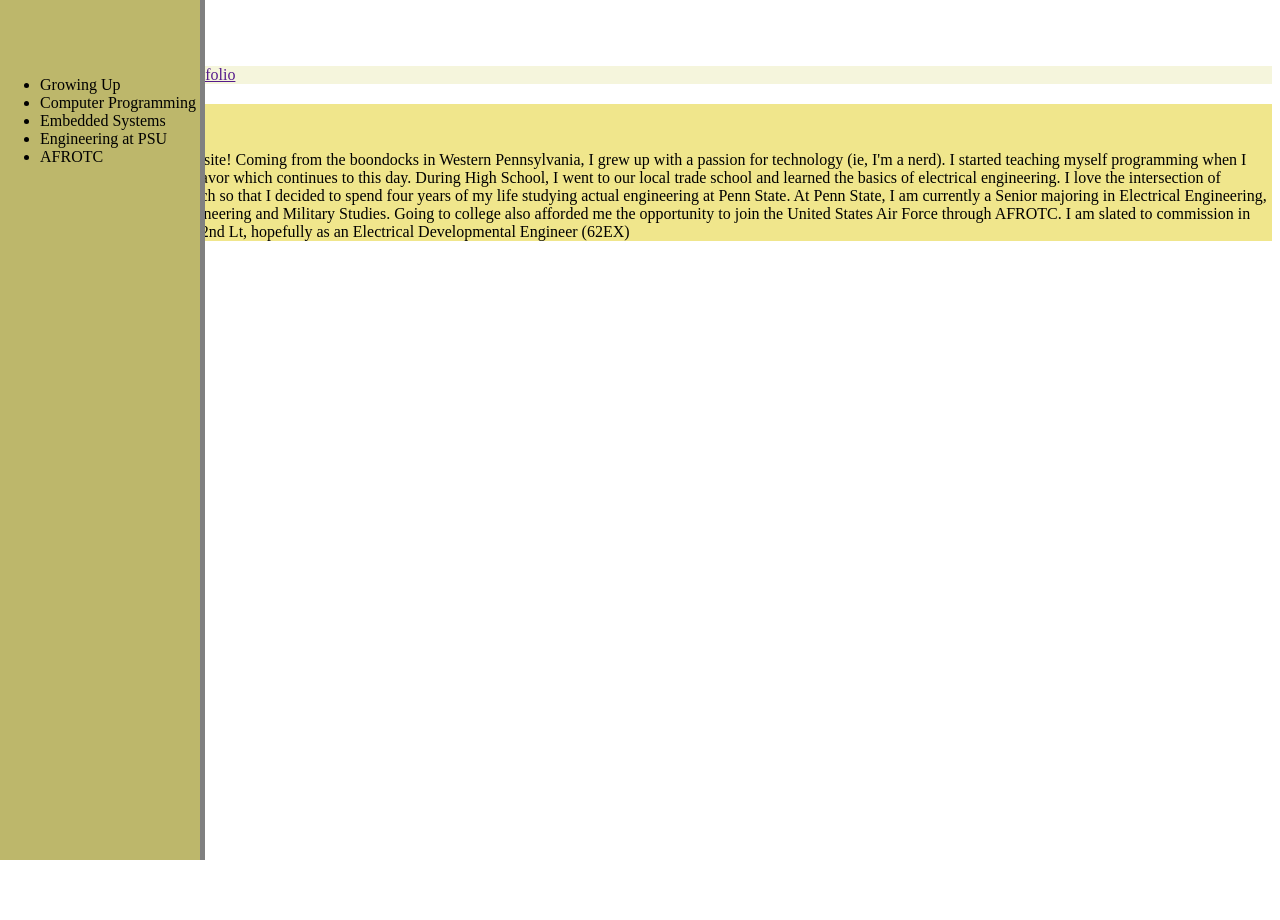
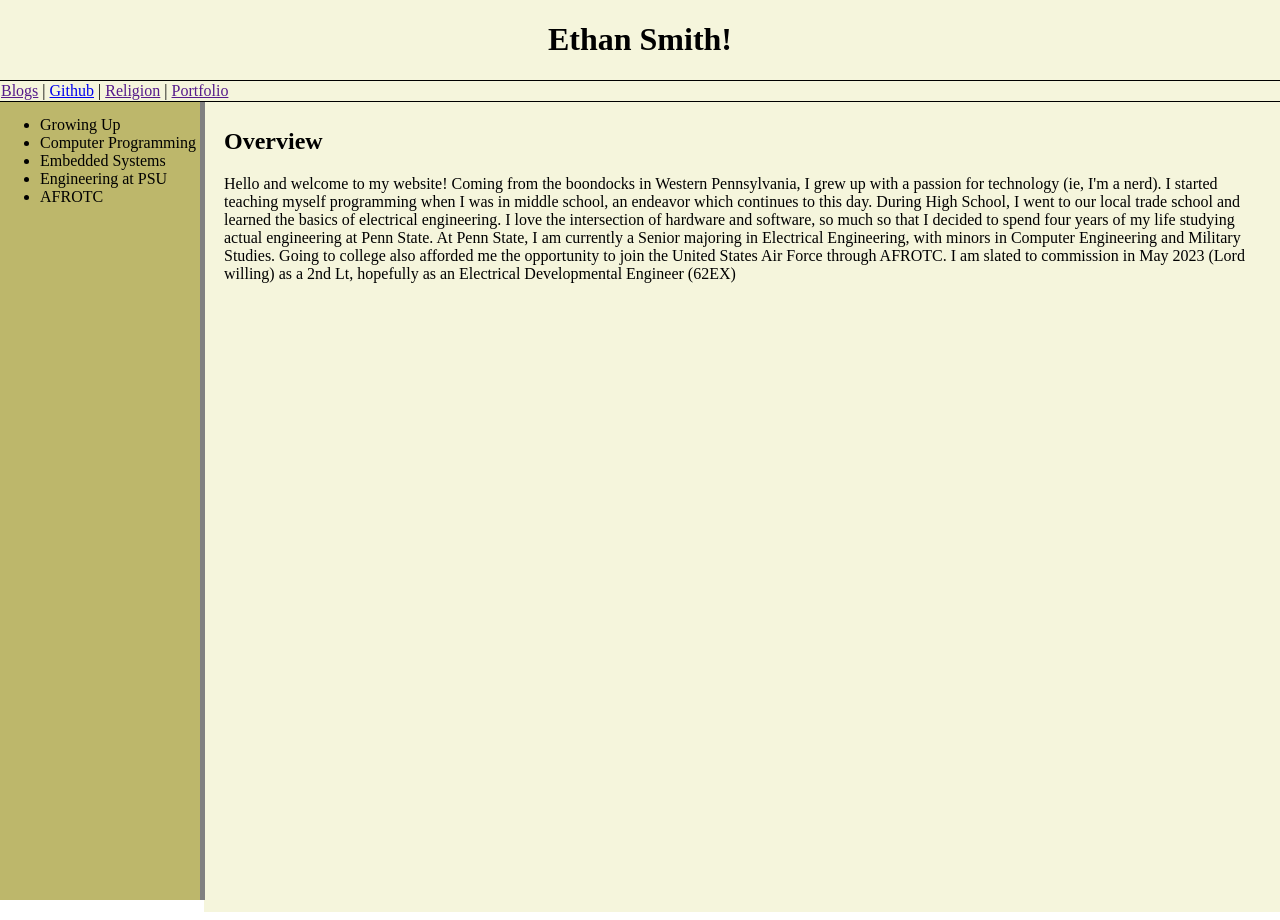
Before and after one commit to ethanxxxl/personal_webpage, a plain HTML site: page index.html in a window 1280 px wide. Before the commit the page ends 800 px from the top, so only its background shows below. Drawn offline with Linux system fonts and the light colour scheme.

Commit message:
basic html/css setup

```diff
--- a/index.html
+++ b/index.html
@@ -1,7 +1,36 @@
 <!--DOCTYPE HTML -->
 <html>
   <head>
-    <h1>Ethan Smith!</h1>
+    <style type="text/css" media="screen">
+      .heading {
+          background-color: beige;
+          position: fixed;
+          top: 0;
+          left: 0;
+          width: 100%;
+          padding: 0;
+          margin: 0;
+          border-spacing: 0 0;
+          z-index: 4;
+      }
+      nav {
+          padding: 1px;
+          border-top: 1px double black;
+          border-bottom: 1px solid black;
+      }
+    </style>
+
+    <title>Ethan Smith</title>
+    <div class="heading">
+        <h1 style="text-align: center">Ethan Smith!</h1>
+
+        <nav style="background: beige">
+        <a href="">Blogs</a> |
+        <a href="https://github.com/ethanxxxl">Github</a> |
+        <a href="">Religion</a> |
+        <a href="">Portfolio</a>
+        </nav>
+    </div>
   </head>
 
   <body>
@@ -15,20 +44,39 @@
           left: 0;
           background-color: darkkhaki;
           overflow-x: hidden;
-          padding-top: 60px;
+          padding-top: 100px;
           transition: 0.5s;
           border-right: 5px solid gray;
       }
+
+      .content {
+          height: 100%;
+          right: 100%;
+          margin-left: 196px;
+          margin-right: -10px;
+          border: 0
+          z-index: 0;
+          padding: 20px;
+          padding-top: 100px;
+          overflow-x: hidden;
+          overflow-wrap: break-word;
+          background-color: beige;
+        }
     </style>
 
-    <nav style="background: beige">
-      <a href="">Blogs</a> |
-      <a href="https://github.com/ethanxxxl">Github</a> |
-      <a href="">Religion</a> |
-      <a href="">Portfolio</a>
-    </nav>
 
-    <div style="background-color: khaki">
+    <div id="mySidenav" class="sidenav">
+    <ul>
+      <li>Growing Up</li>
+      <li>Computer Programming</li>
+      <li>Embedded Systems</li>
+      <li>Engineering at PSU</li>
+      <li>AFROTC</li>
+    </ul>
+
+    </div>
+
+    <div class="content">
         <h2>Overview</h2>
         <p>
         Hello and welcome to my website! Coming from the boondocks in Western Pennsylvania,
@@ -43,16 +91,6 @@
         </p>
     </div>
 
-    <div id="mySidenav" class="sidenav">
-    <ul>
-      <li>Growing Up</li>
-      <li>Computer Programming</li>
-      <li>Embedded Systems</li>
-      <li>Engineering at PSU</li>
-      <li>AFROTC</li>
-    </ul>
-
-    </div>
 
   </body>
 </html>
```
